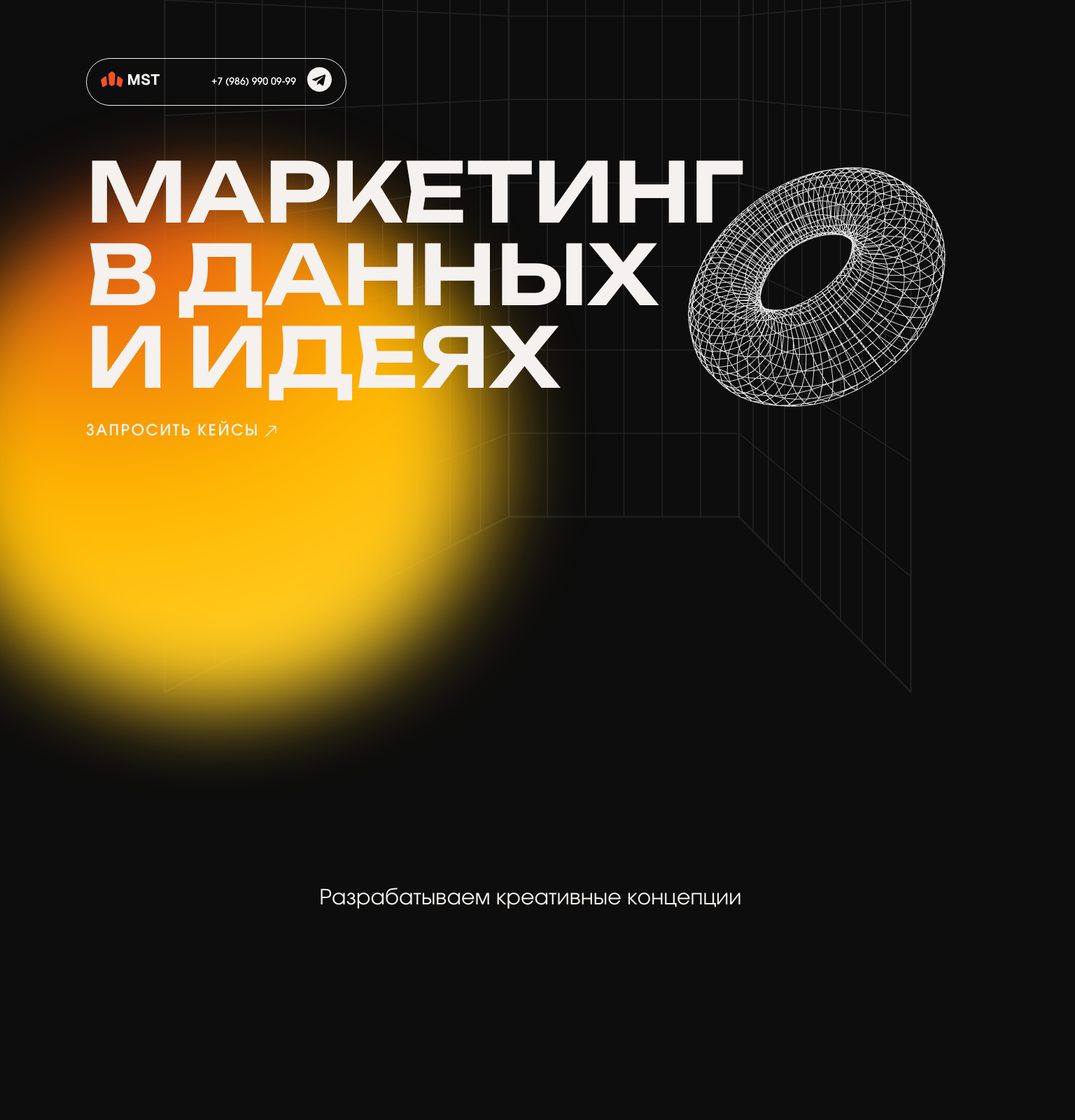
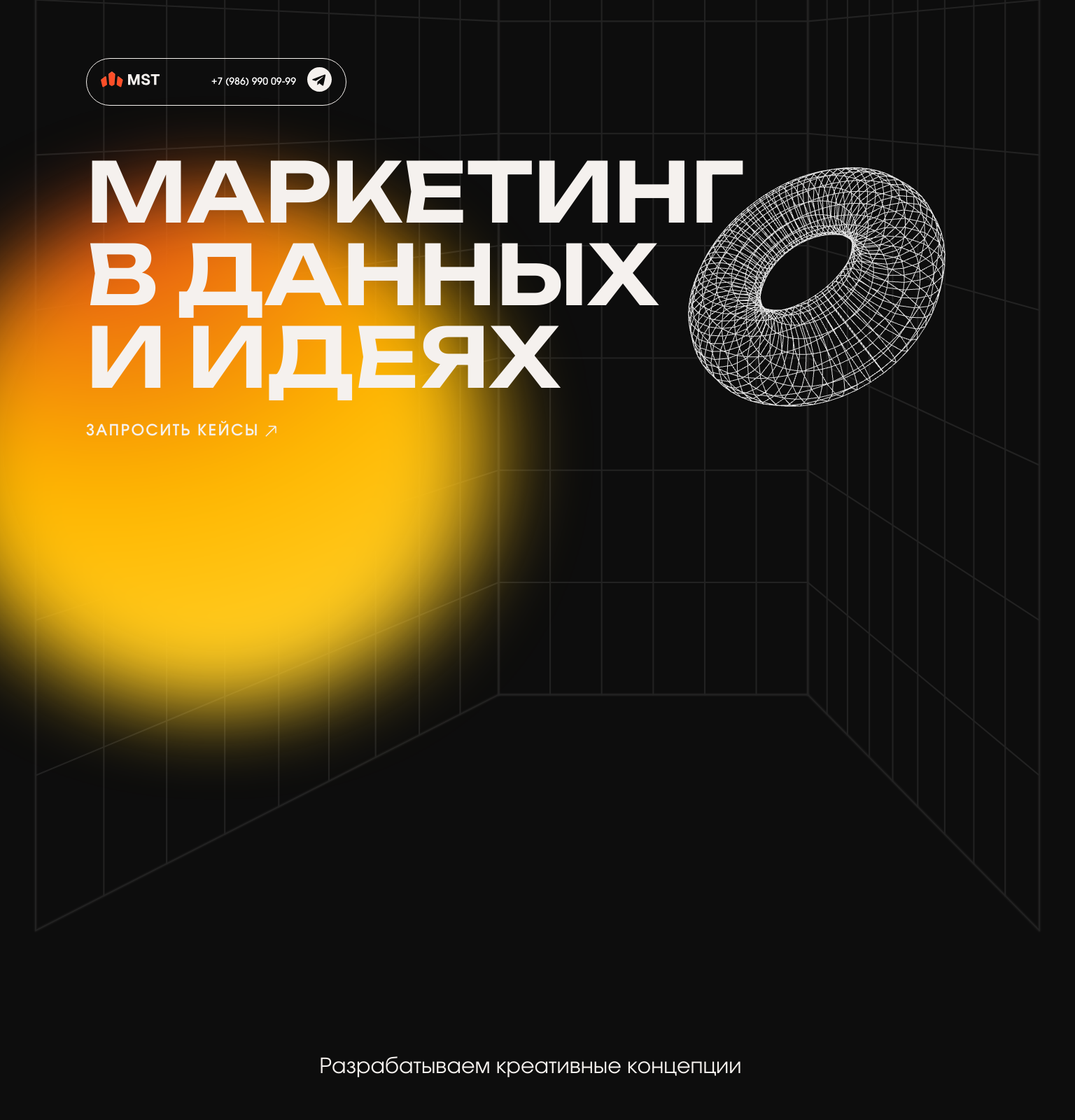
Before and after one commit to sitl-idnm/DuhaMalo, a React (Vite) app: page / in a window 1536 px wide. Shown: the top 1600 px of the page at 70% size. Built offline with nearby package versions, Linux system fonts and the light colour scheme.

Commit message:
fix: hotfix

```diff
--- a/src/components/About/About.tsx
+++ b/src/components/About/About.tsx
@@ -67,7 +67,7 @@ export const About = () => {
   })
 
   return (
-    <div ref={wrapper}>
+    <div ref={wrapper} className={styles.wrapper}>
       <div ref={textRef} className={styles.textAnimationContainer}>
         {isVisible && (
           <TypeAnimation
--- a/src/components/About/style.module.css
+++ b/src/components/About/style.module.css
@@ -1,3 +1,11 @@
+.wrapper {
+  margin-top: -300px;
+}
+
+@media (min-width: 900px) {
+  margin-top: -700px;
+}
+
 .textAnimationContainer {
   position: relative;
   display: flex;
--- a/src/components/Intro/styles.module.css
+++ b/src/components/Intro/styles.module.css
@@ -43,11 +43,11 @@
 @media (min-width: 1440px) {
   .intro {
     background: center no-repeat url(../../assets/Intro/background.svg);
-    background-size: contain;
+    background-size: cover;
 
     max-width: 1440px;
     margin: 0 auto 472px;
-    padding: 83px 75px 259px;
+    padding: 83px 75px 600px;
 
   }
 
--- a/src/components/Map/Country/Country.tsx
+++ b/src/components/Map/Country/Country.tsx
@@ -4,7 +4,7 @@ export const Country = () => {
 	return (
 		<div className={styles.map}>
 			<svg width="1440" height="1255" viewBox="0 0 2071 1344" fill="none" xmlns="http://www.w3.org/2000/svg">
-				<g opacity="0.47">
+				<g>
 					<path d="M1399.24 759.312C1081.95 903.163 902.41 1012.91 769.798 1298C731.661 1261.27 696.222 1224.41 662.177 1187.9C655.385 1180.56 648.071 1173.57 641.889 1166.01C627.696 1148.78 581.548 1098.28 566.833 1138.18C542.54 1204.07 484.375 1301.67 384.416 1269.25C283.151 1236.42 337.31 898.573 282.629 834.309C275.576 826.047 218.979 781.981 208.791 775.554C198.604 769.128 187.023 763.337 172.482 758.747C158.899 751.755 144.88 744.905 130.426 738.338C101.605 725.202 71.2168 712.915 39 701.616C199.649 584.882 371.268 488.557 546.11 387.077C661.132 320.341 798.184 245.414 832.491 126.35C980.949 231.149 1116.52 338.702 1213 479.023C1276.82 571.888 1314.35 676.404 1399.24 759.312Z" stroke="#F5F1EE" strokeWidth="0.5" strokeMiterlimit="10"/>
 					<path d="M930.621 194.569C869.932 308.337 746.202 370.624 623.517 435.523C449.285 527.681 277.578 624.359 122.764 737.774" stroke="#F5F1EE" strokeWidth="0.5" strokeMiterlimit="10"/>
 					<path d="M1014.38 260.878C934.452 366.172 811.941 422.596 685.338 484.177C631.876 510.165 579.981 536.859 529.479 564.683C519.378 570.262 509.365 575.841 499.352 581.49C489.338 587.14 479.499 592.86 469.747 598.651C459.995 604.441 220.11 769.62 208.791 775.623" stroke="#F5F1EE" strokeWidth="0.5" strokeMiterlimit="10"/>
--- a/src/components/Map/Country/styles.module.css
+++ b/src/components/Map/Country/styles.module.css
@@ -39,3 +39,9 @@
 		margin: 0 0 -1300px;
 	}
 }
+
+@media (max-width: 1000px) {
+	g {
+		opacity: 1;
+	}
+}
```
